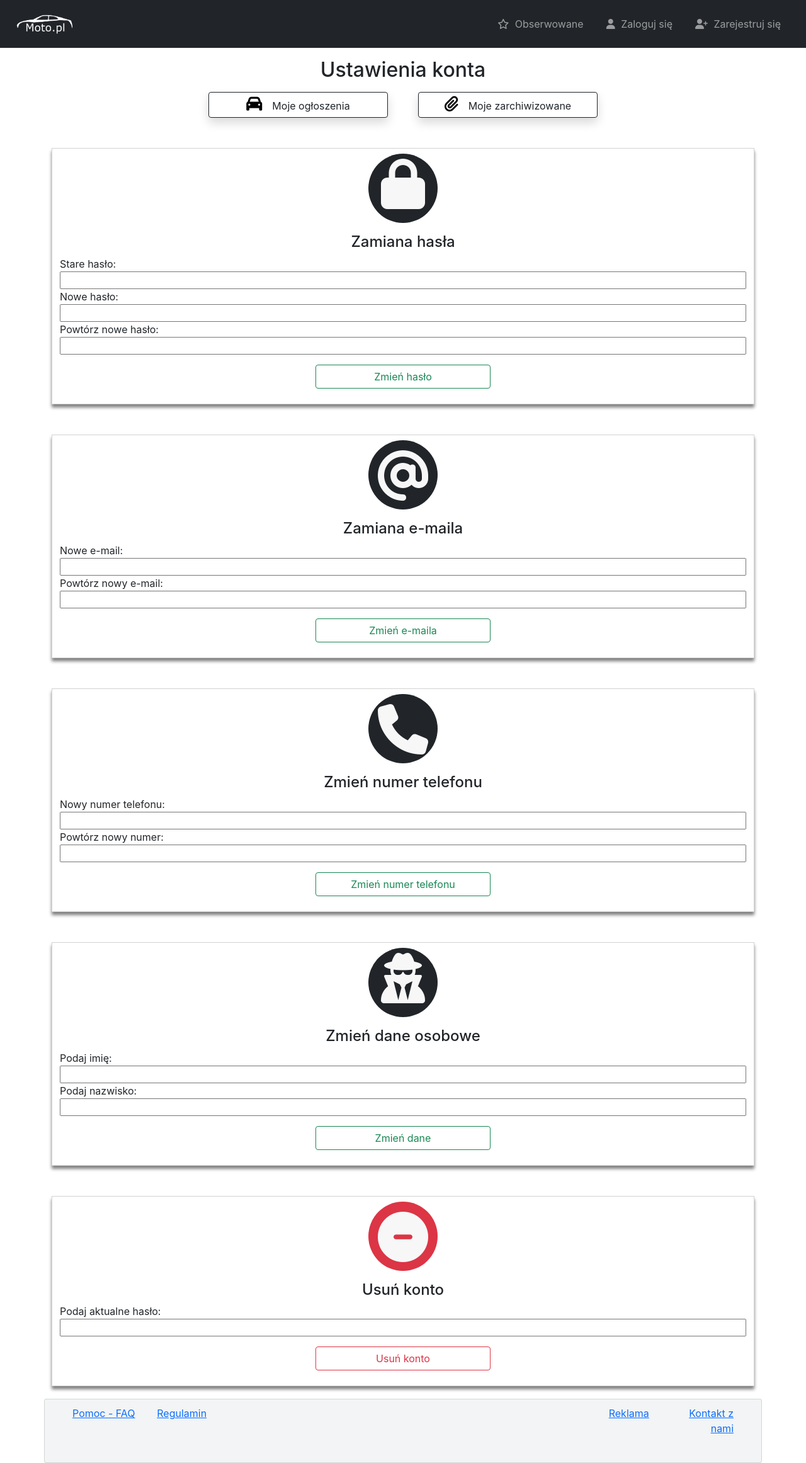
After one commit to teo0098/moto, a PHP site: page /frontend/views/userprofile.php in a window 1280 px wide. The commit adds this page. Shown: the whole page at 63% size. Run offline with PHP 8.4, Linux system fonts and the light colour scheme; a stand-in replaces the project's code that opens the database connection; some libraries are stand-ins or nearby versions.

Commit message:
Add user panel

```diff
--- /dev/null
+++ b/frontend/styles/userprofile.css
@@ -0,0 +1,30 @@
+.card_container
+{
+    border: 1px solid #D3D3D3;
+    box-shadow: 0px 5px 5px grey;
+}
+
+.circ1
+{
+    width: 110px;
+    height: 110px;
+    background-color: #212529;
+}
+
+.circ2
+{
+    width: 110px;
+    height: 110px;
+}
+
+.fa
+{
+    color:#F7F7F7;
+    font-size: 80px;
+}
+
+.butmy
+{
+    color:black;
+    font-size: 25px;
+}
--- a/frontend/templates/navigation.php
+++ b/frontend/templates/navigation.php
@@ -10,7 +10,7 @@
                     <li class="nav-item" style="margin-right: 20px"><a class="nav-link" href="../views/watched.php"><i style="margin-right: 5px" class="far fa-star"></i> Obserwowane</a></li>
                     <?php
                         if (isset($_SESSION['userName'])) {
-                            echo '<li class="nav-item" style="margin-right: 20px"><a class="nav-link" href="#"><i style="margin-right: 5px" class="fas fa-user"></i>'.$_SESSION['userName'].'</a></li>
+                            echo '<li class="nav-item" style="margin-right: 20px"><a class="nav-link" href="../views/userprofile.php"><i style="margin-right: 5px" class="fas fa-user"></i>'.$_SESSION['userName'].'</a></li>
                             <li class="nav-item" style="margin-right: 20px"><a class="nav-link" href="../../backend/server/logout.php"><i style="margin-right: 5px" class="fas fa-user-plus"></i>Wyloguj się</a></li>';
                         }
                         else {
--- /dev/null
+++ b/frontend/views/userprofile.php
@@ -0,0 +1,124 @@
+<?php
+session_start();
+?>
+<!DOCTYPE html>
+<html lang="pl">
+
+<head>
+    <meta charset="UTF-8">
+    <meta http-equiv="X-UA-Compatible" content="IE=edge">
+    <meta name="viewport" content="width=device-width, initial-scale=1.0">
+    <link rel="stylesheet" href="../styles/global.css">
+    <link rel="stylesheet" href="../styles/userprofile.css">
+    <link href="https://cdn.jsdelivr.net/npm/bootstrap@5.0.0-beta2/dist/css/bootstrap.min.css" rel="stylesheet" integrity="sha384-BmbxuPwQa2lc/FVzBcNJ7UAyJxM6wuqIj61tLrc4wSX0szH/Ev+nYRRuWlolflfl" crossorigin="anonymous">
+    <title>Moto.pl</title>
+</head>
+<body>
+
+    <header class="sticky-top">
+        <?php include "../templates/navigation.php" ?>
+    </header>
+
+    <div class="container">
+
+        <h2 class="d-flex justify-content-center mt-3"> Ustawienia konta </h2>
+
+        <div class="form-group row d-flex justify-content-center mt-3">
+            <button class="btn shadow border-dark w-25 d-block center me-5" type='submit'><i class="fa fa-car me-3 butmy"></i>Moje ogłoszenia</button>
+            <button class="btn shadow border-dark w-25 d-block center" type='submit'><i class="fa fa-paperclip me-3 butmy"></i>Moje zarchiwizowane</button>
+        </div>
+
+        <div class="card_container h-auto mt-5">
+            <div class="rounded-circle text-center mt-2 ms-auto me-auto circ1" >
+                <span class="fa fa-lock mt-2"> </span>
+            </div>
+            <h4 class="text-center mt-3">Zamiana hasła</h4>
+            <div class="container">
+                <h7> Stare hasło: </h7>
+                <input type="text" class="d-block w-100" name="oldpass">
+                <h7> Nowe hasło: </h7>
+                <input type="text" class="d-block w-100" name="newpass">
+                <h7> Powtórz nowe hasło: </h7>
+                <input type="text" class="d-block w-100" name="repeatnewpass">
+                <div class="form-group row d-flex justify-content-center mt-3">
+                    <button class="btn btn-outline-success w-25 d-block center" type='submit'>Zmień hasło</button>
+                </div>
+                <br>
+            </div>
+        </div>
+
+        <div class="card_container h-auto mt-5">
+            <div class="rounded-circle text-center mt-2 ms-auto me-auto circ1" >
+                <span class="fa fa-at mt-3"> </span>
+            </div>
+            <h4 class="text-center mt-3">Zamiana e-maila</h4>
+            <div class="container">
+                <h7> Nowe e-mail: </h7>
+                <input type="text" class="d-block w-100" name="newmail">
+                <h7> Powtórz nowy e-mail: </h7>
+                <input type="text" class="d-block w-100" name="repeatnewmail">
+                <div class="form-group row d-flex justify-content-center mt-3">
+                    <button class="btn btn-outline-success w-25 d-block center" type='submit'>Zmień e-maila</button>
+                </div>
+                <br>
+            </div>
+        </div>
+
+        <div class="card_container h-auto mt-5">
+            <div class="rounded-circle text-center mt-2 ms-auto me-auto circ1" >
+                <span class="fa fa-phone mt-3"> </span>
+            </div>
+            <h4 class="text-center mt-3">Zmień numer telefonu</h4>
+            <div class="container">
+                <h7> Nowy numer telefonu: </h7>
+                <input type="text" class="d-block w-100" name="newphone">
+                <h7> Powtórz nowy numer: </h7>
+                <input type="text" class="d-block w-100" name="repeatnewphone">
+                <div class="form-group row d-flex justify-content-center mt-3">
+                    <button class="btn btn-outline-success w-25 d-block center" type='submit'>Zmień numer telefonu</button>
+                </div>
+                <br>
+            </div>
+        </div>
+
+        <div class="card_container h-auto mt-5">
+            <div class="rounded-circle text-center mt-2 ms-auto me-auto circ1" >
+                <span class="fa fa-user-secret mt-2"> </span>
+            </div>
+            <h4 class="text-center mt-3">Zmień dane osobowe</h4>
+            <div class="container">
+                <h7> Podaj imię: </h7>
+                <input type="text" class="d-block w-100" name="firstname">
+                <h7> Podaj nazwisko: </h7>
+                <input type="text" class="d-block w-100" name="surname">
+                <div class="form-group row d-flex justify-content-center mt-3">
+                    <button class="btn btn-outline-success w-25 d-block center" type='submit'>Zmień dane</button>
+                </div>
+                <br>
+            </div>
+        </div>
+
+        <div class="card_container h-auto mt-5">
+            <div class="rounded-circle text-center mt-2 bg-danger ms-auto me-auto circ2" >
+                <span class="fa fa-minus-circle mt-3"> </span>
+            </div>
+            <h4 class="text-center mt-3">Usuń konto</h4>
+            <div class="container">
+                <h7> Podaj aktualne hasło: </h7>
+                <input type="text" class="d-block w-100" name="surname">
+                <div class="form-group row d-flex justify-content-center mt-3">
+                    <button class="btn btn-outline-danger w-25 d-block center" type='submit'>Usuń konto</button>
+                </div>
+                <br>
+            </div>
+        </div>
+
+    </div>
+
+    <?php include "../templates/footer.php" ?>
+
+    <script src="https://cdn.jsdelivr.net/npm/bootstrap@5.0.0-beta2/dist/js/bootstrap.bundle.min.js" integrity="sha384-b5kHyXgcpbZJO/tY9Ul7kGkf1S0CWuKcCD38l8YkeH8z8QjE0GmW1gYU5S9FOnJ0" crossorigin="anonymous"></script>
+    <script src="https://kit.fontawesome.com/3810206ae2.js" crossorigin="anonymous"></script>
+</body>
+
+</html>
```
